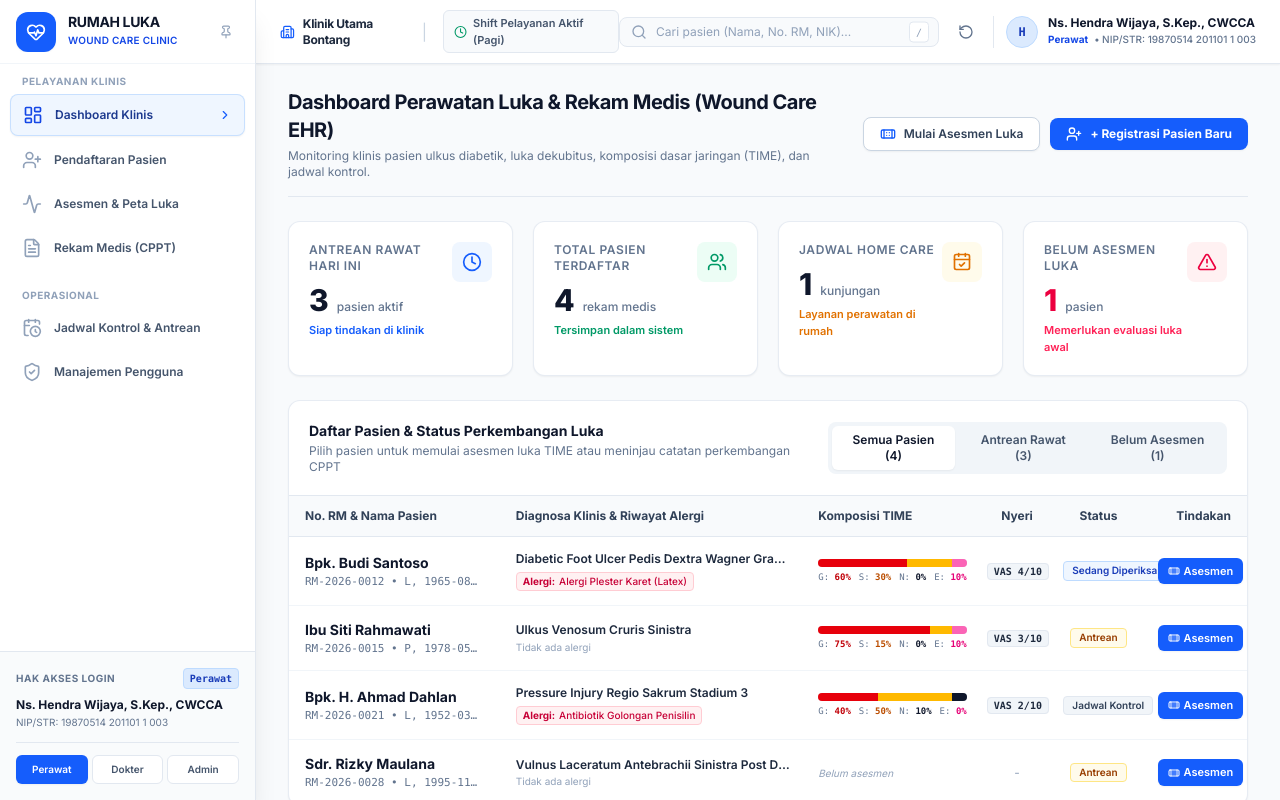
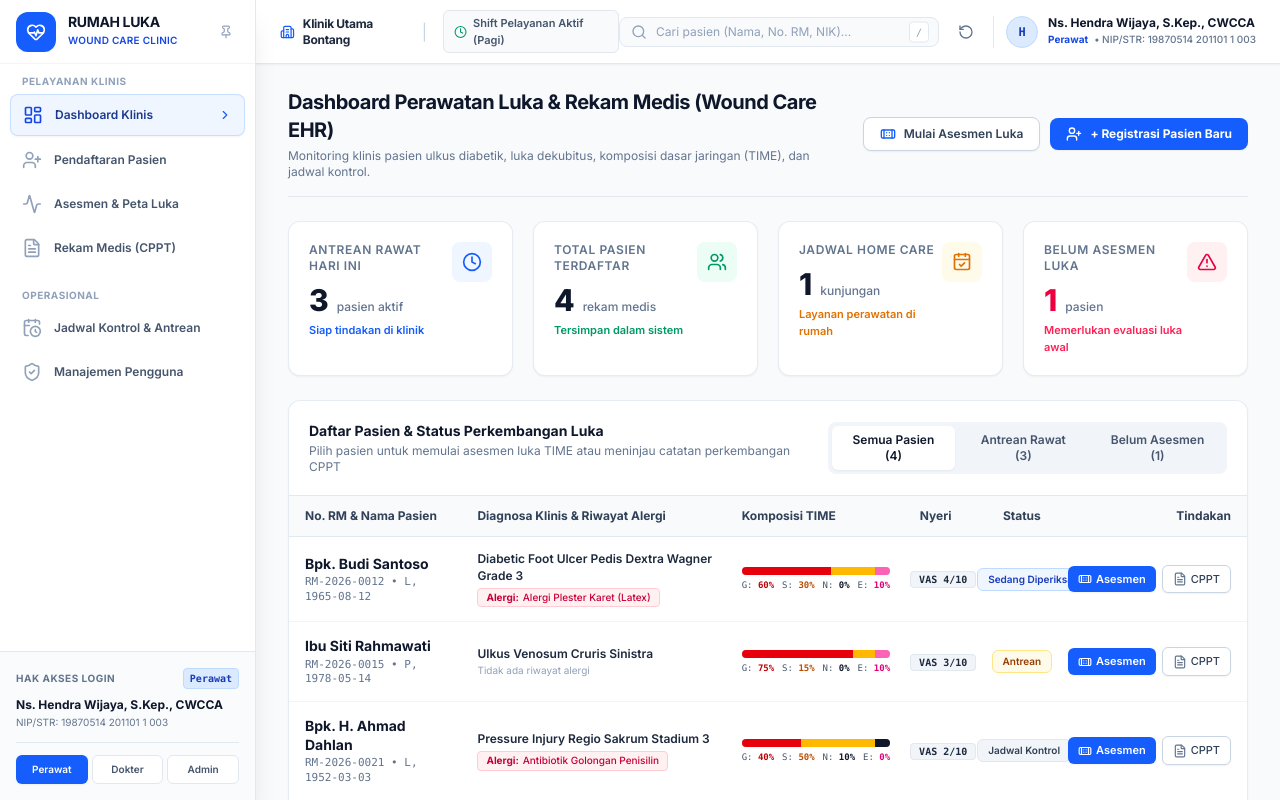
Before and after one commit to xamiuz/Rumah_Luka_Borneo, a Next.js app: page / in a window 1280 px wide. Shown: the top 800 px of the page. Built offline with nearby package versions, Linux system fonts and the light colour scheme.

Commit message:
fix: adjust table column proportions to prevent action button and text truncation

```diff
--- a/src/app/page.tsx
+++ b/src/app/page.tsx
@@ -181,17 +181,17 @@ export default function DashboardPage() {
           </div>
         </div>
 
-        {/* Full-Width Table - Exactly 100% width with Zero Horizontal Scrollbar */}
-        <div className="w-full overflow-hidden">
+        {/* Full-Width Table - Exactly 100% width with Zero Horizontal Scrollbar and Zero Truncation */}
+        <div className="w-full">
           <table className="w-full text-left text-xs table-fixed">
             <thead className="bg-slate-50/90 text-slate-700 font-semibold border-b border-slate-200">
               <tr>
-                <th className="w-[22%] px-4 py-3">No. RM & Nama Pasien</th>
-                <th className="w-[32%] px-4 py-3">Diagnosa Klinis & Riwayat Alergi</th>
+                <th className="w-[18%] px-4 py-3">No. RM & Nama Pasien</th>
+                <th className="w-[28%] px-4 py-3">Diagnosa Klinis & Riwayat Alergi</th>
                 <th className="w-[18%] px-3 py-3">Komposisi TIME</th>
-                <th className="w-[8%] px-2 py-3 text-center">Nyeri</th>
-                <th className="w-[9%] px-2 py-3 text-center">Status</th>
-                <th className="w-[11%] px-4 py-3 text-right">Tindakan</th>
+                <th className="w-[7%] px-2 py-3 text-center">Nyeri</th>
+                <th className="w-[11%] px-2 py-3 text-center">Status</th>
+                <th className="w-[18%] px-4 py-3 text-right">Tindakan</th>
               </tr>
             </thead>
             <tbody className="divide-y divide-slate-100">
@@ -213,30 +213,29 @@ export default function DashboardPage() {
                   return (
                     <tr key={p.id} className="hover:bg-slate-50/70 transition-colors">
                       <td className="px-4 py-3.5 align-middle">
-                        <div className="font-bold text-sm text-slate-900 truncate" title={p.nama}>
+                        <div className="font-bold text-sm text-slate-900 leading-snug">
                           {p.nama}
                         </div>
-                        <div className="text-[11px] text-slate-500 font-mono mt-0.5 truncate">
+                        <div className="text-[11px] text-slate-500 font-mono mt-0.5">
                           {p.noRm} • {p.jenisKelamin === 'Laki-laki' ? 'L' : 'P'}, {p.tanggalLahir}
                         </div>
                       </td>
 
                       <td className="px-4 py-3.5 align-middle">
-                        <div className="font-semibold text-slate-800 leading-snug truncate" title={p.diagnosisMedisUtama}>
+                        <div className="font-semibold text-slate-800 leading-snug break-words">
                           {p.diagnosisMedisUtama}
                         </div>
                         {p.riwayatAlergi && p.riwayatAlergi !== 'Tidak Ada' ? (
                           <div className="mt-1">
                             <span
-                              title={`Alergi: ${p.riwayatAlergi}`}
-                              className="inline-flex items-center gap-1 text-[10px] text-rose-700 font-medium bg-rose-50 px-1.5 py-0.5 rounded border border-rose-200 max-w-full"
+                              className="inline-flex items-center gap-1 text-[10px] text-rose-700 font-medium bg-rose-50 px-2 py-0.5 rounded border border-rose-200"
                             >
                               <span className="font-bold shrink-0">Alergi:</span>
-                              <span className="truncate">{p.riwayatAlergi}</span>
+                              <span>{p.riwayatAlergi}</span>
                             </span>
                           </div>
                         ) : (
-                          <span className="text-[10px] text-slate-400 mt-0.5 block">Tidak ada alergi</span>
+                          <span className="text-[10px] text-slate-400 mt-0.5 block">Tidak ada riwayat alergi</span>
                         )}
                       </td>
 
@@ -266,7 +265,7 @@ export default function DashboardPage() {
                                 title={`Epitel (Pink): ${p.asesmenTerakhir.dasarLuka.persenEpitelisasi}%`}
                               />
                             </div>
-                            <div className="flex justify-between text-[9px] text-slate-500 font-mono">
+                            <div className="flex justify-between text-[9px] text-slate-600 font-mono">
                               <span>G: <strong className="text-red-700">{p.asesmenTerakhir.dasarLuka.persenGranulasi}%</strong></span>
                               <span>S: <strong className="text-amber-700">{p.asesmenTerakhir.dasarLuka.persenSlough}%</strong></span>
                               <span>N: <strong className="text-slate-900">{p.asesmenTerakhir.dasarLuka.persenNekrotik}%</strong></span>
@@ -275,14 +274,14 @@ export default function DashboardPage() {
                           </div>
                         ) : (
                           <span className="text-[10px] text-slate-400 italic">
-                            Belum asesmen
+                            Belum ada asesmen
                           </span>
                         )}
                       </td>
 
                       <td className="px-2 py-3.5 align-middle text-center whitespace-nowrap">
                         {p.asesmenTerakhir ? (
-                          <span className="font-mono font-bold text-[10px] bg-slate-100 px-1.5 py-0.5 rounded text-slate-800 border border-slate-200">
+                          <span className="font-mono font-bold text-[10px] bg-slate-100 px-2 py-0.5 rounded text-slate-800 border border-slate-200">
                             VAS {p.asesmenTerakhir.skorNyeri}/10
                           </span>
                         ) : (
@@ -291,27 +290,27 @@ export default function DashboardPage() {
                       </td>
 
                       <td className="px-2 py-3.5 align-middle text-center whitespace-nowrap">
-                        <span className={`px-2 py-0.5 text-[10px] font-semibold rounded border inline-block ${statusBadge}`}>
+                        <span className={`px-2.5 py-1 text-[10px] font-semibold rounded-md border inline-block ${statusBadge}`}>
                           {p.statusKunjungan}
                         </span>
                       </td>
 
                       <td className="px-4 py-3.5 align-middle text-right whitespace-nowrap">
-                        <div className="inline-flex items-center gap-1 justify-end">
+                        <div className="flex items-center gap-1.5 justify-end">
                           <Link
                             href={`/asesmen?pasienId=${p.id}`}
                             title="Mulai Asesmen Luka & Peta Tubuh"
-                            className="inline-flex items-center gap-1 px-2.5 py-1.5 bg-blue-600 hover:bg-blue-700 text-white text-[11px] font-semibold rounded-md transition shadow-xs"
+                            className="inline-flex items-center gap-1 px-2.5 py-1.5 bg-blue-600 hover:bg-blue-700 text-white text-[11px] font-semibold rounded-md transition shadow-xs shrink-0"
                           >
-                            <Bandage className="w-3 h-3" />
+                            <Bandage className="w-3.5 h-3.5" />
                             <span>Asesmen</span>
                           </Link>
                           <Link
                             href={`/rekam-medis?pasienId=${p.id}`}
                             title="Buka Lembar Catatan Perkembangan Pasien (CPPT)"
-                            className="inline-flex items-center gap-1 px-2 py-1.5 bg-white border border-slate-300 text-slate-700 text-[11px] font-medium rounded-md hover:bg-slate-50 transition shadow-xs"
+                            className="inline-flex items-center gap-1 px-2.5 py-1.5 bg-white border border-slate-300 text-slate-700 text-[11px] font-medium rounded-md hover:bg-slate-50 transition shadow-xs shrink-0"
                           >
-                            <FileText className="w-3 h-3 text-slate-500" />
+                            <FileText className="w-3.5 h-3.5 text-slate-500" />
                             <span>CPPT</span>
                           </Link>
                         </div>
```
